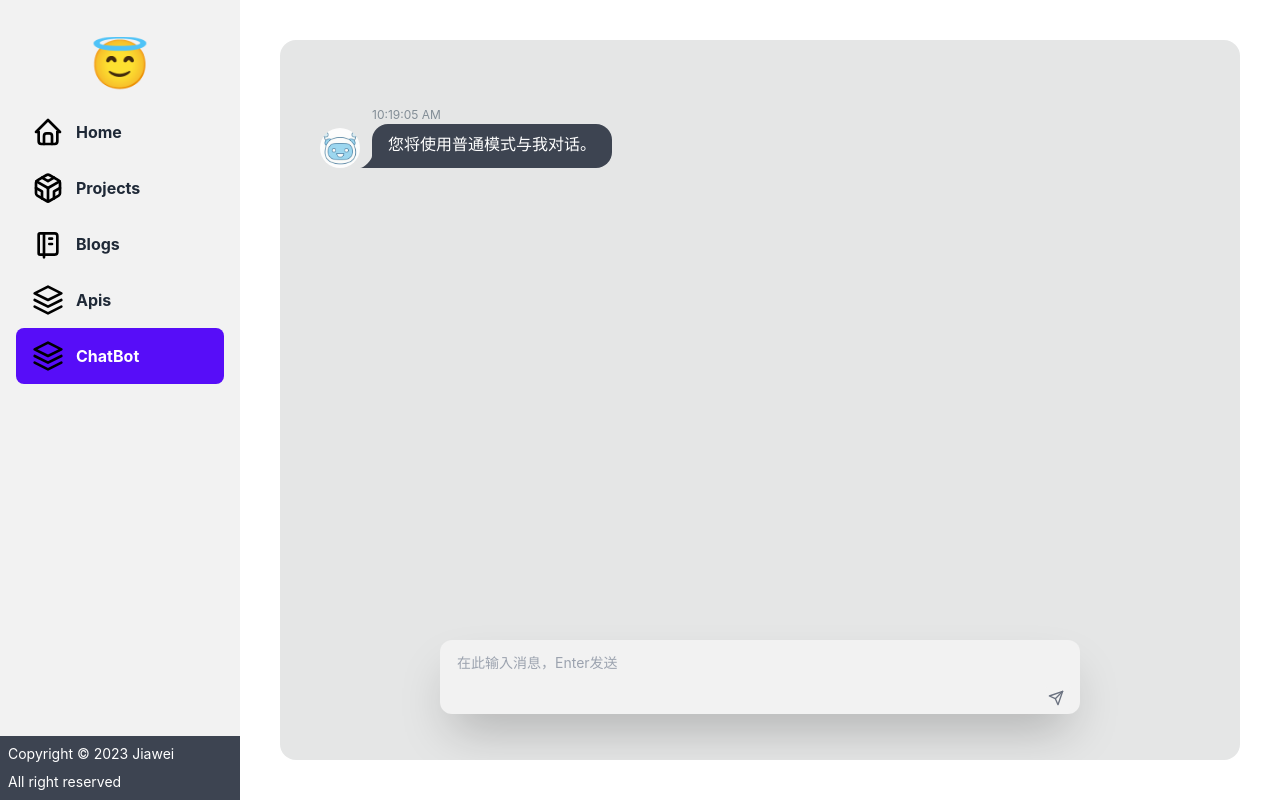
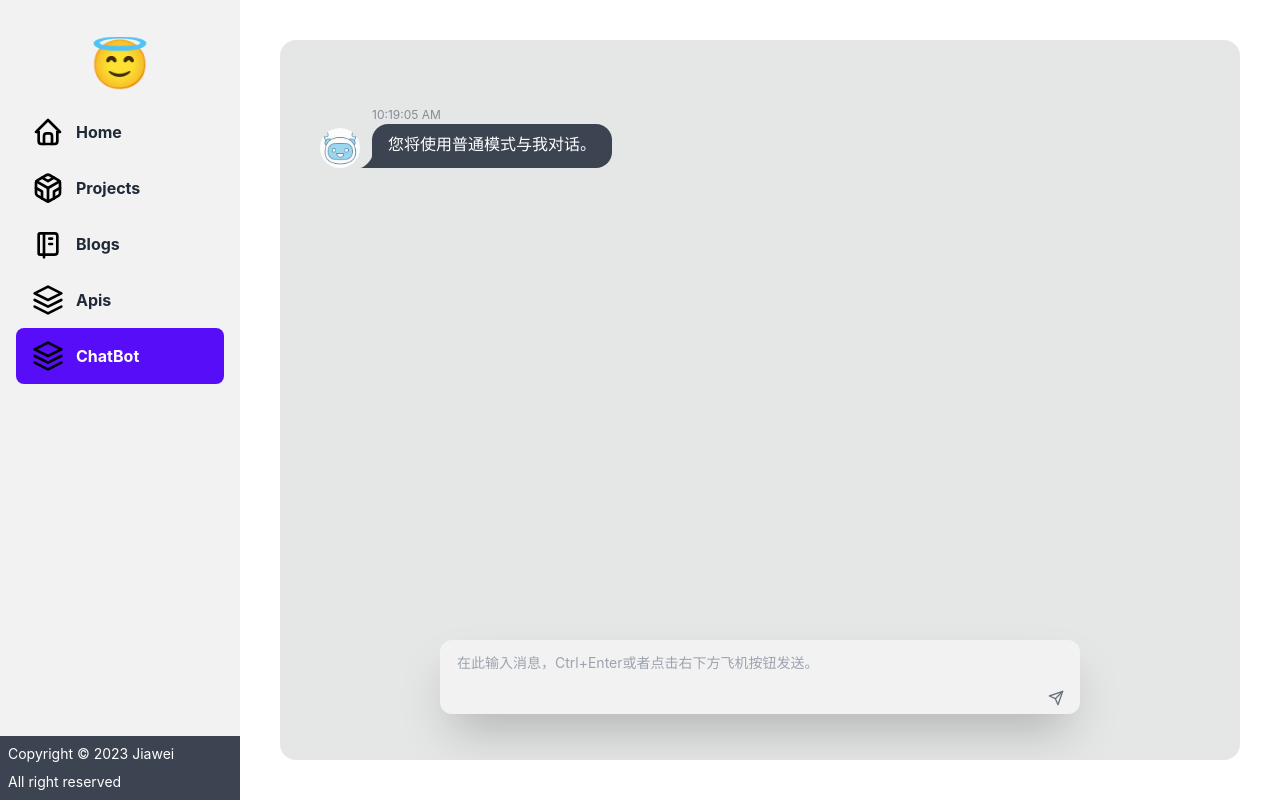
Before and after one commit to jiaw3i/boom-home, a React (Vite) app: page /chatbot in a window 1280 px wide. Both pictures are taken after a click on the button "普通模式". Built offline with nearby package versions, Linux system fonts and the light colour scheme.

Commit message:
bugfix enter send

```diff
--- a/src/components/ChatBot.tsx
+++ b/src/components/ChatBot.tsx
@@ -87,6 +87,9 @@ export default function ChatBot() {
     }
 
 
+    /**
+     * 离开页面请求删除当前id的上下文对话，防止后端内存泄漏
+     */
     useEffect(() => {
         const preventUnload = (event: BeforeUnloadEvent) => {
 
@@ -107,8 +110,11 @@ export default function ChatBot() {
     }, []);
 
     const commentEnterSubmit = (e: any) => {
-        if (e.code === "Enter" && e.shiftKey == false) {
-            console.log(e)
+        if (isLoading) {
+            console.log("正在处理上一段对话");
+            return;
+        }
+        if (e.key === "Enter" && e.ctrlKey==true &&e.shiftKey == false) {
             e.preventDefault();
             const data: any = {message: e.target.value};
             return handleSubmit(sendMessage(data));
@@ -151,7 +157,7 @@ export default function ChatBot() {
                     <form className={"no-scrollbar"} onSubmit={handleSubmit(sendMessage)}>
                     <textarea
                         {...register("message", {required: true})}
-                        placeholder="在此输入消息，Enter发送"
+                        placeholder="在此输入消息，Ctrl+Enter或者点击右下方飞机按钮发送。"
                         onKeyDown={commentEnterSubmit}
                         className={"bg-base-200 textarea rounded-xl shadow-2xl resize-none w-full  no-scrollbar break-all"}>
                     </textarea>
```
